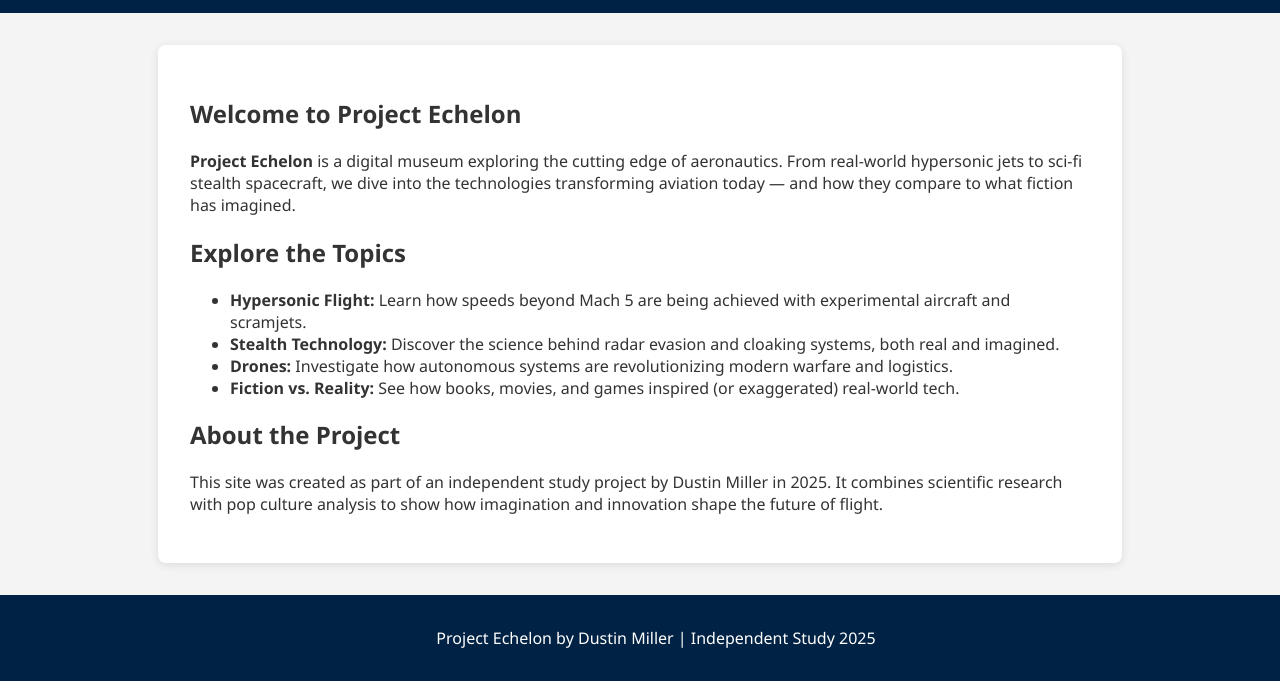
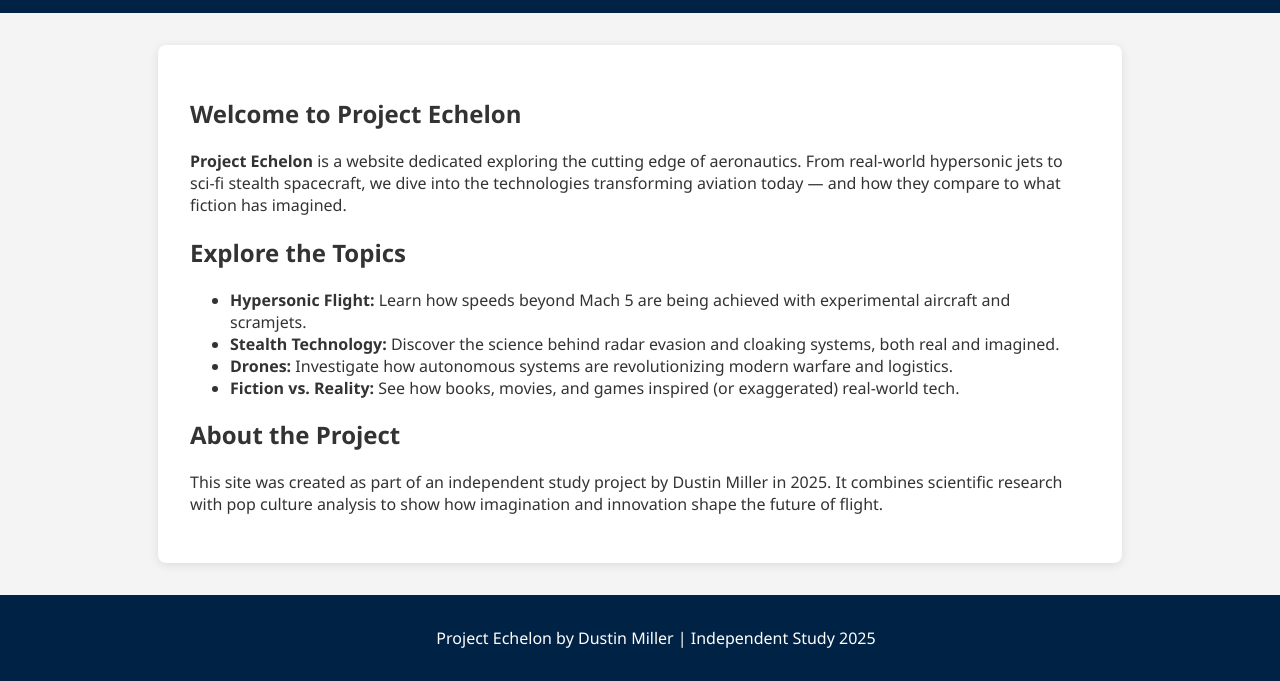
Before and after one commit to dust-int/project-echelon, a plain HTML site: page index.html in a window 1280 px wide. Shown: the part 127-808 px from the top of the page. Drawn offline with Linux system fonts and the light colour scheme.

Commit message:
Update index.html

```diff
--- a/index.html
+++ b/index.html
@@ -22,7 +22,7 @@
   <main>
     <section>
       <h2>Welcome to Project Echelon</h2>
-      <p><strong>Project Echelon</strong> is a digital museum exploring the cutting edge of aeronautics. From real-world hypersonic jets to sci-fi stealth spacecraft, we dive into the technologies transforming aviation today — and how they compare to what fiction has imagined.</p>
+      <p><strong>Project Echelon</strong> is a website dedicated exploring the cutting edge of aeronautics. From real-world hypersonic jets to sci-fi stealth spacecraft, we dive into the technologies transforming aviation today — and how they compare to what fiction has imagined.</p>
     </section>
 
     <section>
```
